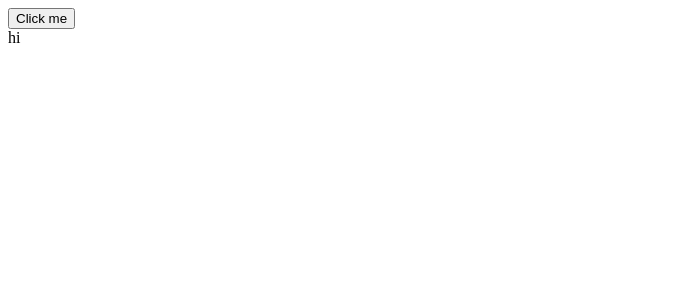
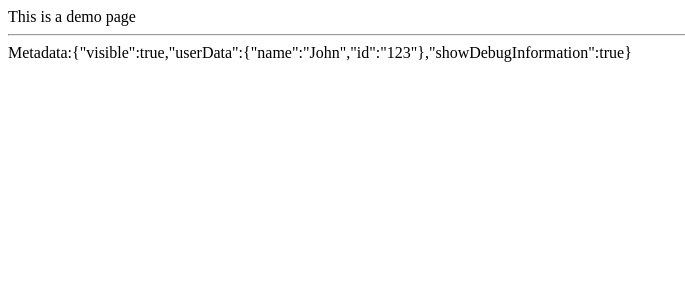
Before and after one commit to pvs-hd-tea/MuesliNext, a React (Create React App) app: page / in a window 1280 px wide. Shown: the top 300 px of the page, without its empty margins (0-685 px from the left). Built offline with nearby package versions, Linux system fonts and the light colour scheme.

Commit message:
feat: add metadata to page

```diff
--- /dev/null
+++ b/src/app.tsx
@@ -0,0 +1,27 @@
+import React from "react";
+import Page from "./components/Page";
+import Text from "./components/Widgets/TextWidget";
+import { UserMetaData } from "./data/meta-data";
+
+// eslint-disable-next-line @typescript-eslint/no-empty-interface
+interface Props {}
+
+// eslint-disable-next-line no-empty-pattern
+const App: React.FC<Props> = ({}) => {
+  // could be fetched from backend
+  const userData: UserMetaData = {
+    name: "John",
+    id: "123",
+  };
+
+  return (
+    <Page
+      title="Demo Page"
+      metadata={{ visible: true, userData, showDebugInformation: true }}
+    >
+      <Text text="This is a demo page" />
+    </Page>
+  );
+};
+
+export default App;
--- a/src/components/Page.tsx
+++ b/src/components/Page.tsx
@@ -1,15 +1,27 @@
 import React, { useEffect } from "react";
+import { PageMetaData } from "../data/meta-data";
 
 interface PageProperties {
   title: string;
   children: React.ReactNode;
+  metadata: PageMetaData;
 }
 
-const Page: React.FC<PageProperties> = ({ title, children }) => {
+const Page: React.FC<PageProperties> = ({ title, children, metadata }) => {
   useEffect(() => {
     document.title = title;
   }, []);
-  return <div className="page">{children}</div>;
+  return (
+    <div className="page">
+      {children}
+      {metadata.showDebugInformation && (
+        <>
+          <hr />
+          Metadata:{JSON.stringify(metadata)}
+        </>
+      )}
+    </div>
+  );
 };
 
 export default Page;
--- /dev/null
+++ b/src/data/meta-data.ts
@@ -0,0 +1,11 @@
+// only placeholders for now!
+export interface UserMetaData {
+  id: string;
+  name: string;
+}
+
+export interface PageMetaData {
+  visible: boolean;
+  userData: UserMetaData;
+  showDebugInformation: boolean;
+}
--- a/src/index.tsx
+++ b/src/index.tsx
@@ -1,42 +1,15 @@
 import React from "react";
-import ReactDOM from "react-dom/client";
-import Button from "./components/Widgets/ButtonWidget";
-import Page from "./components/Page";
-import Text from "./components/Widgets/TextWidget";
+import ReactDOM from "react-dom";
 
-// eslint-disable-next-line @typescript-eslint/no-empty-interface
-interface Props {}
+import App from "./app";
 
-interface State {
-  myNumber: string;
+const container = document.querySelector("#root");
+if (container === null) {
+  throw new Error("React container element #root could not be found.");
 }
-
-class App extends React.Component<Props, State> {
-  state = {
-    myNumber: "hi",
-  };
-  increment = () => {
-    this.setState((prevState) => ({
-      myNumber: prevState.myNumber + " bla",
-    }));
-  };
-  render() {
-    return (
-      <Page title="Demo Page">
-        <div>
-          <Button onClick={this.increment} text="Click me" />
-          <Text text={this.state.myNumber} />
-        </div>
-      </Page>
-    );
-  }
-}
-
-const root = ReactDOM.createRoot(
-  document.getElementById("root") as HTMLElement
-);
-root.render(
+ReactDOM.render(
   <React.StrictMode>
     <App />
-  </React.StrictMode>
+  </React.StrictMode>,
+  container
 );
```
